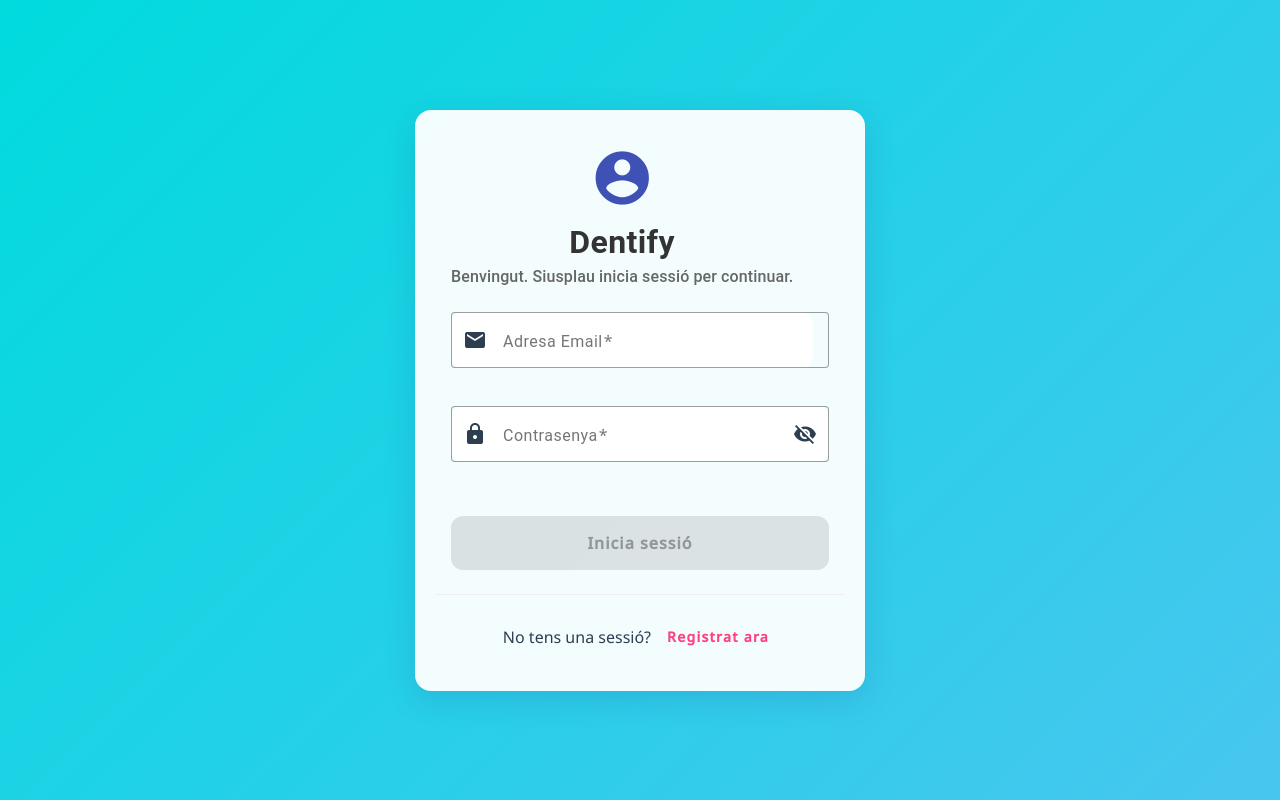
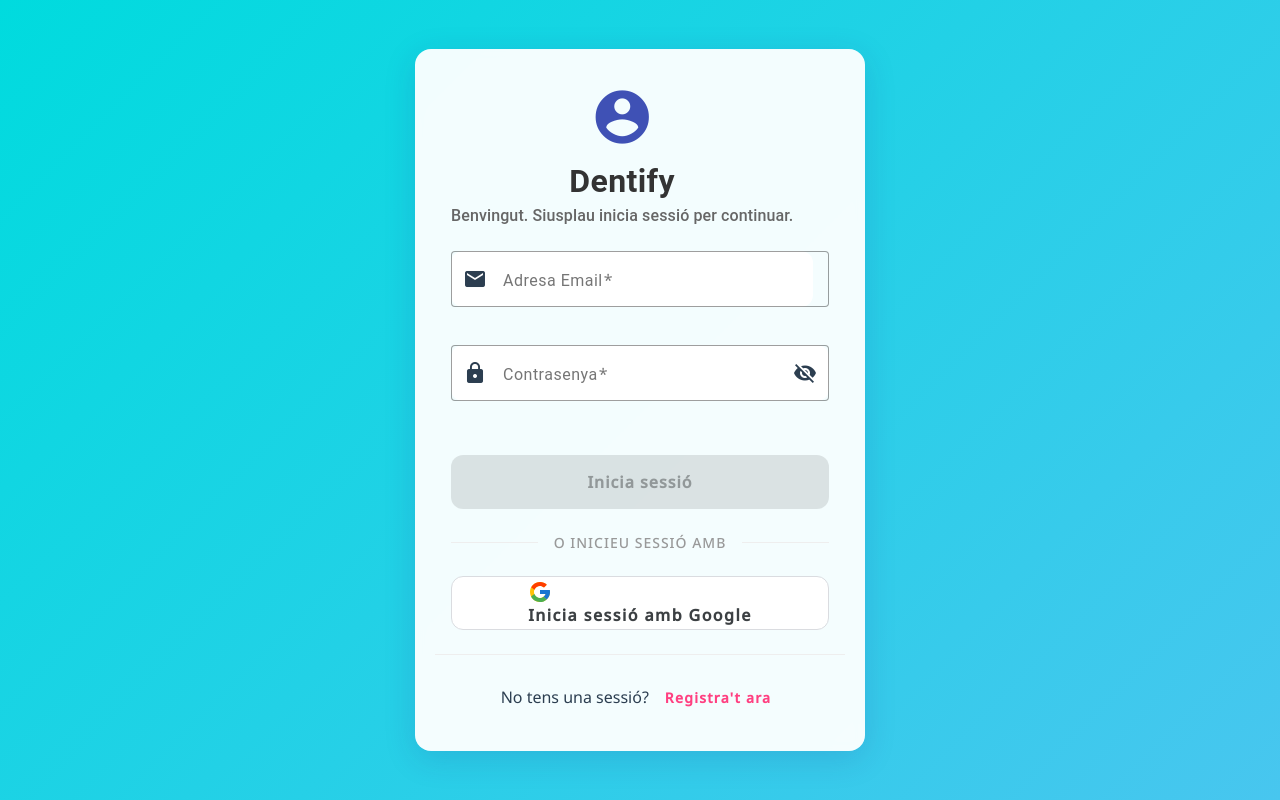
Before and after one commit to DiegoPerezPonce/dentify-frontend, an Angular app: page /login in a window 1280 px wide. Built offline with nearby package versions, Linux system fonts and the light colour scheme.

Commit message:
Login with Google integration #3

```diff
--- a/src/app/core/services/auth.ts
+++ b/src/app/core/services/auth.ts
@@ -9,7 +9,7 @@
   private http = inject(HttpClient);
 
   private readonly TOKEN_KEY = 'auth_token';
-  private readonly apiUrl = 'YOUR_API_BASE_URL'; // Update with real API URL
+  public readonly apiUrl = 'YOUR_API_BASE_URL'; // Update with real API URL
 
   currentUser = signal<any>(null);
 
--- a/src/app/features/auth/login/login.html
+++ b/src/app/features/auth/login/login.html
@@ -50,12 +50,33 @@
           <span *ngIf="loading()">Espera un moment...</span>
         </button>
       </form>
+
+      <div class="divider">
+        <span>O inicieu sessió amb</span>
+      </div>
+
+      <button mat-stroked-button class="google-button" type="button" (click)="loginWithGoogle()">
+        <span class="google-icon-wrapper">
+          <svg xmlns="http://www.w3.org/2000/svg" viewBox="0 0 48 48" width="24px" height="24px">
+            <path fill="#FFC107"
+              d="M43.611,20.083H42V20H24v8h11.303c-1.649,4.657-6.08,8-11.303,8c-6.627,0-12-5.373-12-12c0-6.627,5.373-12,12-12c3.059,0,5.842,1.154,7.961,3.039l5.657-5.657C34.046,6.053,29.268,4,24,4C12.955,4,4,12.955,4,24c0,11.045,8.955,20,20,20c11.045,0,20-8.955,20-20C44,22.659,43.862,21.35,43.611,20.083z" />
+            <path fill="#FF3D00"
+              d="M6.306,14.691l6.571,4.819C14.655,15.108,18.961,12,24,12c3.059,0,5.842,1.154,7.961,3.039l5.657-5.657C34.046,6.053,29.268,4,24,4C16.318,4,9.656,8.337,6.306,14.691z" />
+            <path fill="#4CAF50"
+              d="M24,44c5.166,0,9.86-1.977,13.409-5.192l-6.19-5.238C29.211,35.091,26.715,36,24,36c-5.202,0-9.619-3.317-11.283-7.946l-6.522,5.025C9.505,39.556,16.227,44,24,44z" />
+            <path fill="#1976D2"
+              d="M43.611,20.083H42V20H24v8h11.303c-0.792,2.237-2.231,4.166-4.087,5.571c0.001-0.001,0.002-0.001,0.003-0.002l6.19,5.238C36.971,39.205,44,34,44,24C44,22.659,43.862,21.35,43.611,20.083z" />
+          </svg>
+        </span>
+        Inicia sessió amb Google
+      </button>
     </mat-card-content>
 
     <mat-card-footer>
       <div class="footer-content">
         <span>No tens una sessió?</span>
-        <a routerLink="/register" mat-button color="accent">Registrat ara</a>
+        <a routerLink="/register" mat-button color="accent">Registra't ara
+        </a>
       </div>
     </mat-card-footer>
   </mat-card>
--- a/src/app/features/auth/login/login.scss
+++ b/src/app/features/auth/login/login.scss
@@ -97,3 +97,56 @@
     border-radius: 12px !important;
   }
 }
+
+.divider {
+  display: flex;
+  align-items: center;
+  text-align: center;
+  margin: 24px 0;
+  color: #999;
+
+  &::before,
+  &::after {
+    content: '';
+    flex: 1;
+    border-bottom: 1px solid #eee;
+  }
+
+  span {
+    padding: 0 16px;
+    font-size: 14px;
+    font-weight: 500;
+    text-transform: uppercase;
+    letter-spacing: 1px;
+  }
+}
+
+.google-button {
+  width: 100%;
+  height: 54px !important;
+  border-radius: 12px !important;
+  font-size: 16px !important;
+  font-weight: 600 !important;
+  display: flex !important;
+  align-items: center !important;
+  justify-content: center !important;
+  gap: 12px !important;
+  background-color: white !important;
+  color: #3c4043 !important;
+  border: 1px solid #dadce0 !important;
+  transition: all 0.2s ease-in-out !important;
+
+  &:hover {
+    background-color: #f8f9fa !important;
+    border-color: #d2d4d7 !important;
+    box-shadow: 0 1px 2px 0 rgba(60,64,67,0.30), 0 1px 3px 1px rgba(60,64,67,0.15) !important;
+  }
+
+  .google-icon-wrapper {
+    display: flex;
+    align-items: center;
+    justify-content: center;
+    width: 24px;
+    height: 24px;
+  }
+}
--- a/src/app/features/auth/login/login.ts
+++ b/src/app/features/auth/login/login.ts
@@ -1,4 +1,4 @@
-import { Component, inject, signal } from '@angular/core';
+import { Component, inject, signal, OnInit } from '@angular/core';
 import { FormBuilder, ReactiveFormsModule, Validators } from '@angular/forms';
 import { MatCardModule } from '@angular/material/card';
 import { MatFormFieldModule } from '@angular/material/form-field';
@@ -6,7 +6,7 @@
 import { MatButtonModule } from '@angular/material/button';
 import { MatIconModule } from '@angular/material/icon';
 import { CommonModule } from '@angular/common';
-import { Router, RouterModule } from '@angular/router';
+import { Router, RouterModule, ActivatedRoute } from '@angular/router';
 import { AuthService } from '../../../core/services/auth';
 import { HttpErrorResponse } from '@angular/common/http';
 
@@ -26,10 +26,22 @@
   templateUrl: './login.html',
   styleUrl: './login.scss'
 })
-export class LoginComponent {
+export class LoginComponent implements OnInit {
   private fb = inject(FormBuilder);
   private router = inject(Router);
   private authService = inject(AuthService);
+  private route = inject(ActivatedRoute);
+
+  ngOnInit() {
+    this.route.queryParams.subscribe(params => {
+      const token = params['token'];
+      if (token) {
+        this.authService.setToken(token);
+        // Opcionalmente podrías obtener el usuario aquí
+        this.router.navigate(['/']);
+      }
+    });
+  }
 
   hidePassword = signal(true);
   loading = signal(false);
@@ -61,4 +73,9 @@
       });
     }
   }
+
+  loginWithGoogle() {
+    // Redirigir al endpoint de OAuth del backend
+    window.location.href = `${this.authService.apiUrl}/auth/google`;
+  }
 }
--- a/src/app/features/auth/register/register.html
+++ b/src/app/features/auth/register/register.html
@@ -67,7 +67,7 @@
 
         <button mat-flat-button color="primary" class="submit-button" type="submit"
           [disabled]="registerForm.invalid || loading()">
-          <span *ngIf="!loading()">CREANT LA SESSÓ</span>
+          <span *ngIf="!loading()">CREAR LA SESSÓ</span>
           <span *ngIf="loading()">Espera un moment...</span>
         </button>
       </form>
@@ -75,8 +75,8 @@
 
     <mat-card-footer>
       <div class="footer-content">
-        <span>Already have an account?</span>
-        <a routerLink="/login" mat-button color="accent">Back to Login</a>
+        <span>Ja tens una sessió?</span>
+        <a routerLink="/login" mat-button color="accent">Inicia sessió</a>
       </div>
     </mat-card-footer>
   </mat-card>
```
